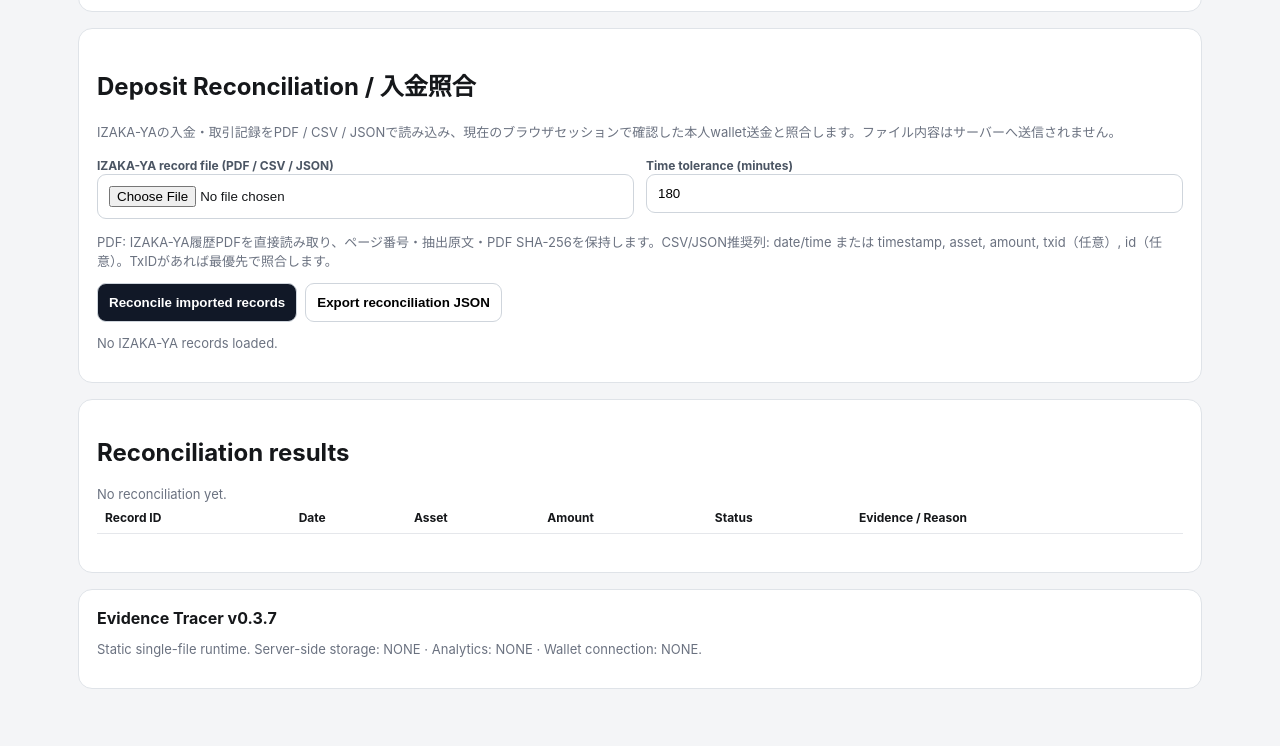
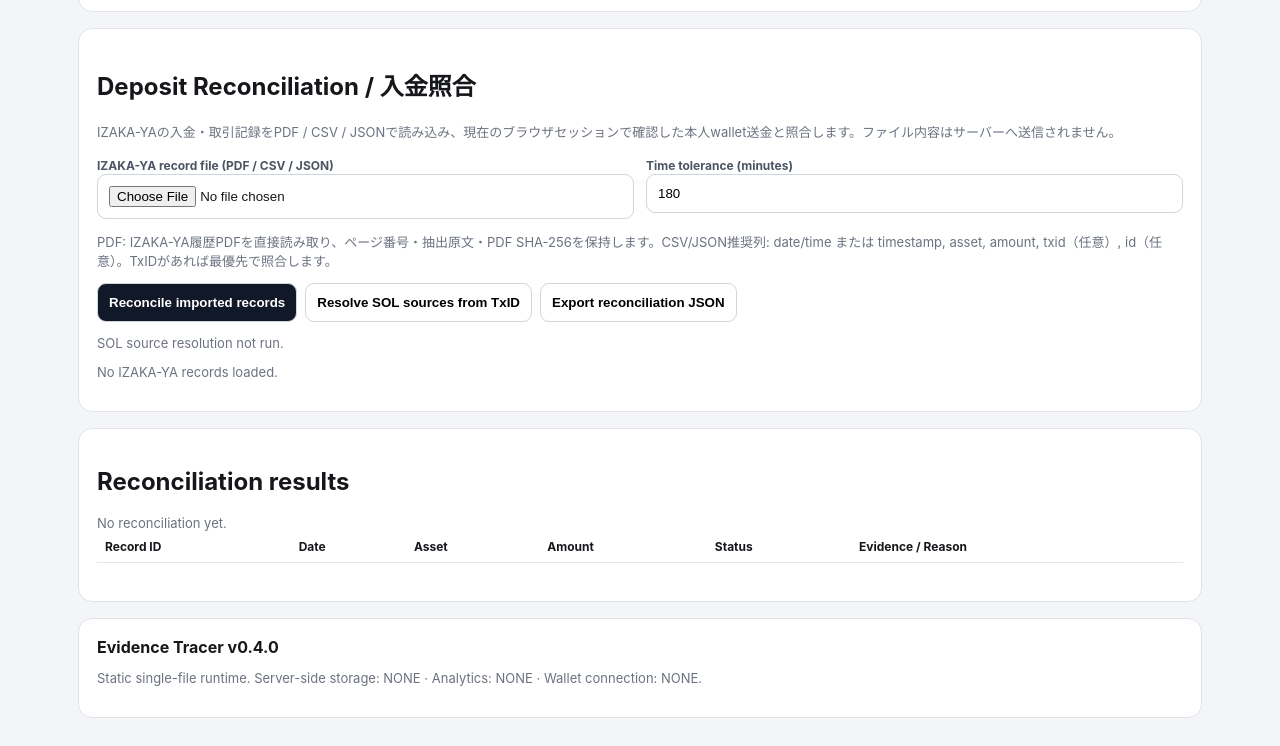
Before and after one commit to guruguruhyena-hue/evidence-tracer, a website: page index.html in a window 1280 px wide. Shown: the part 877-1623 px from the top of the page. Before the commit the page ends 1594 px from the top, so only its background shows below. Drawn offline with Linux system fonts and the light colour scheme.

Commit message:
feat: add SOL TxID source resolution UI

```diff
--- a/index.html
+++ b/index.html
@@ -13,7 +13,8 @@
     <div><label>Time tolerance (minutes)</label><input id="timeTolerance" type="number" min="0" max="1440" value="180"></div>
   </div>
   <p class="muted">PDF: IZAKA-YA履歴PDFを直接読み取り、ページ番号・抽出原文・PDF SHA-256を保持します。CSV/JSON推奨列: date/time または timestamp, asset, amount, txid（任意）, id（任意）。TxIDがあれば最優先で照合します。</p>
-  <div class="actions"><button id="reconcile" class="primary">Reconcile imported records</button><button id="exportRecon">Export reconciliation JSON</button></div>
+  <div class="actions"><button id="reconcile" class="primary">Reconcile imported records</button><button id="resolveSolSources">Resolve SOL sources from TxID</button><button id="exportRecon">Export reconciliation JSON</button></div>
+  <p id="sourceResolveStatus" class="muted">SOL source resolution not run.</p>
   <p id="reconStatus" class="muted">No IZAKA-YA records loaded.</p>
 </section>
 <section class="card">
@@ -23,5 +24,5 @@
   <div id="reconDetails" class="evidence-details"></div>
 </section>
 
-<section class="card"><b>Evidence Tracer v0.3.7</b><p class="muted">Static single-file runtime. Server-side storage: NONE · Analytics: NONE · Wallet connection: NONE.</p></section></div>
+<section class="card"><b>Evidence Tracer v0.4.0</b><p class="muted">Static single-file runtime. Server-side storage: NONE · Analytics: NONE · Wallet connection: NONE.</p></section></div>
 <script src="./app.js" defer></script></body></html>
```
